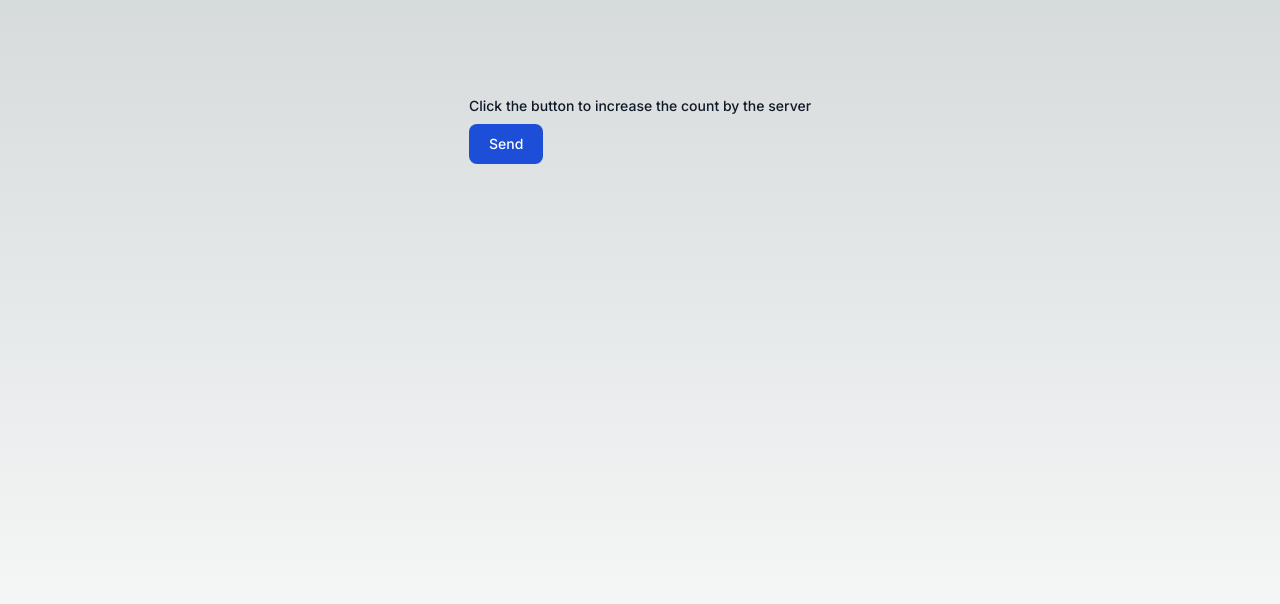
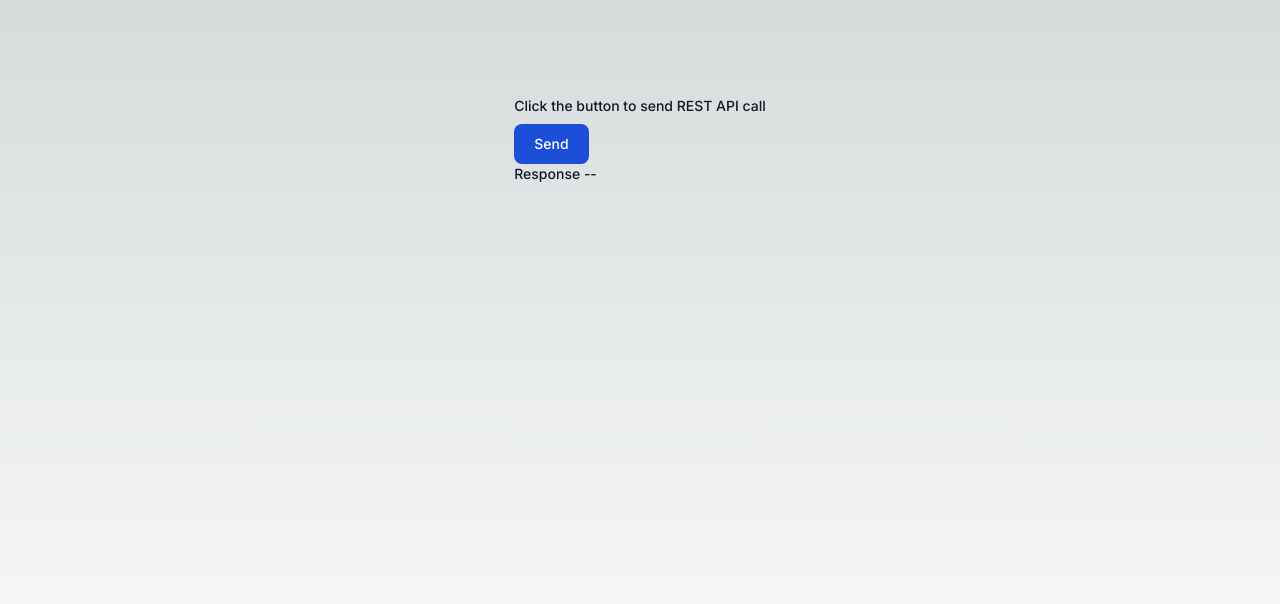
Before and after one commit to louisyulu/estimator-ui, a Next.js app: page / in a window 1280 px wide. Shown: the top 604 px of the page. Built offline with nearby package versions, Linux system fonts and the light colour scheme.

Commit message:
update display

```diff
--- a/app/page.tsx
+++ b/app/page.tsx
@@ -20,9 +20,9 @@ export default function Home() {
   return (
     <main className="flex min-h-screen flex-col items-center justify-between p-24">
       <div className="mb-5">
-        <label className="block mb-2 text-sm font-medium text-gray-900 dark:text-white">Click the button to increase the count by the server</label>
+        <label className="block mb-2 text-sm font-medium text-gray-900 dark:text-white">Click the button to send REST API call</label>
         <button onClick={handleClick} className="text-white bg-blue-700 hover:bg-blue-800 focus:ring-4 focus:outline-none focus:ring-blue-300 font-medium rounded-lg text-sm w-full sm:w-auto px-5 py-2.5 text-center dark:bg-blue-600 dark:hover:bg-blue-700 dark:focus:ring-blue-800">Send</button>
-        <label className="block mb-2 text-sm font-medium text-gray-900 dark:text-white">{echoBack}</label>
+        <label className="block mb-2 text-sm font-medium text-gray-900 dark:text-white">Response -- {echoBack}</label>
       </div>
     </main>
   );
```
